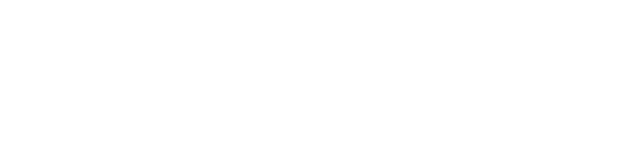
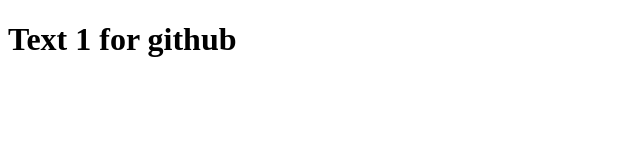
Before and after one commit to RustemZhangazin/gitclass, a plain HTML site: page index.html in a window 1280 px wide. Shown: the whole page, without its empty margins (0-640 px from the left). Drawn offline with Linux system fonts and the light colour scheme.

Commit message:
Added H1 text to body

```diff
--- a/index.html
+++ b/index.html
@@ -6,6 +6,7 @@
     <title>Document Rustem</title>
 </head>
 <body>
+    <h1>Text 1 for github</h1>
 
 </body>
 </html>
```
